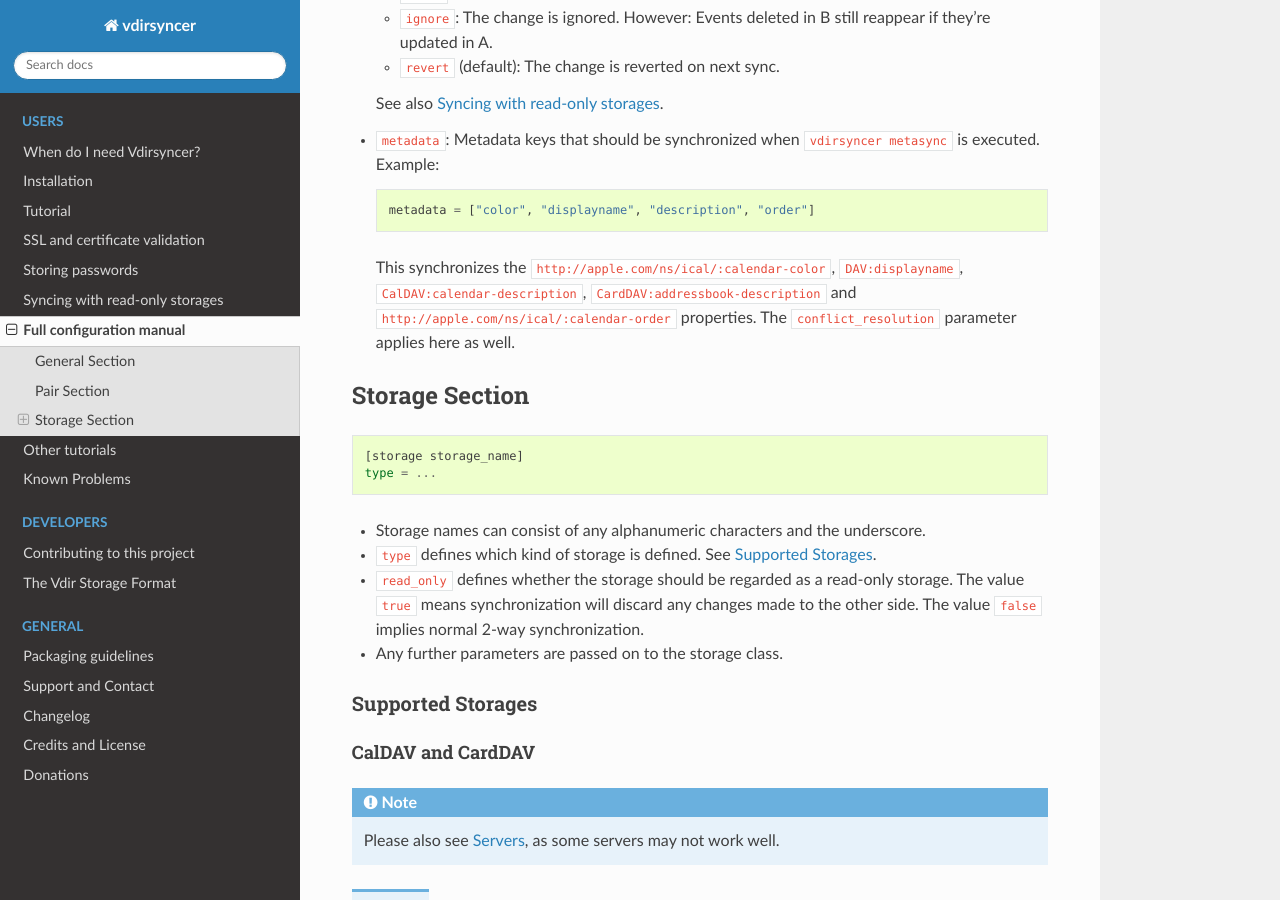
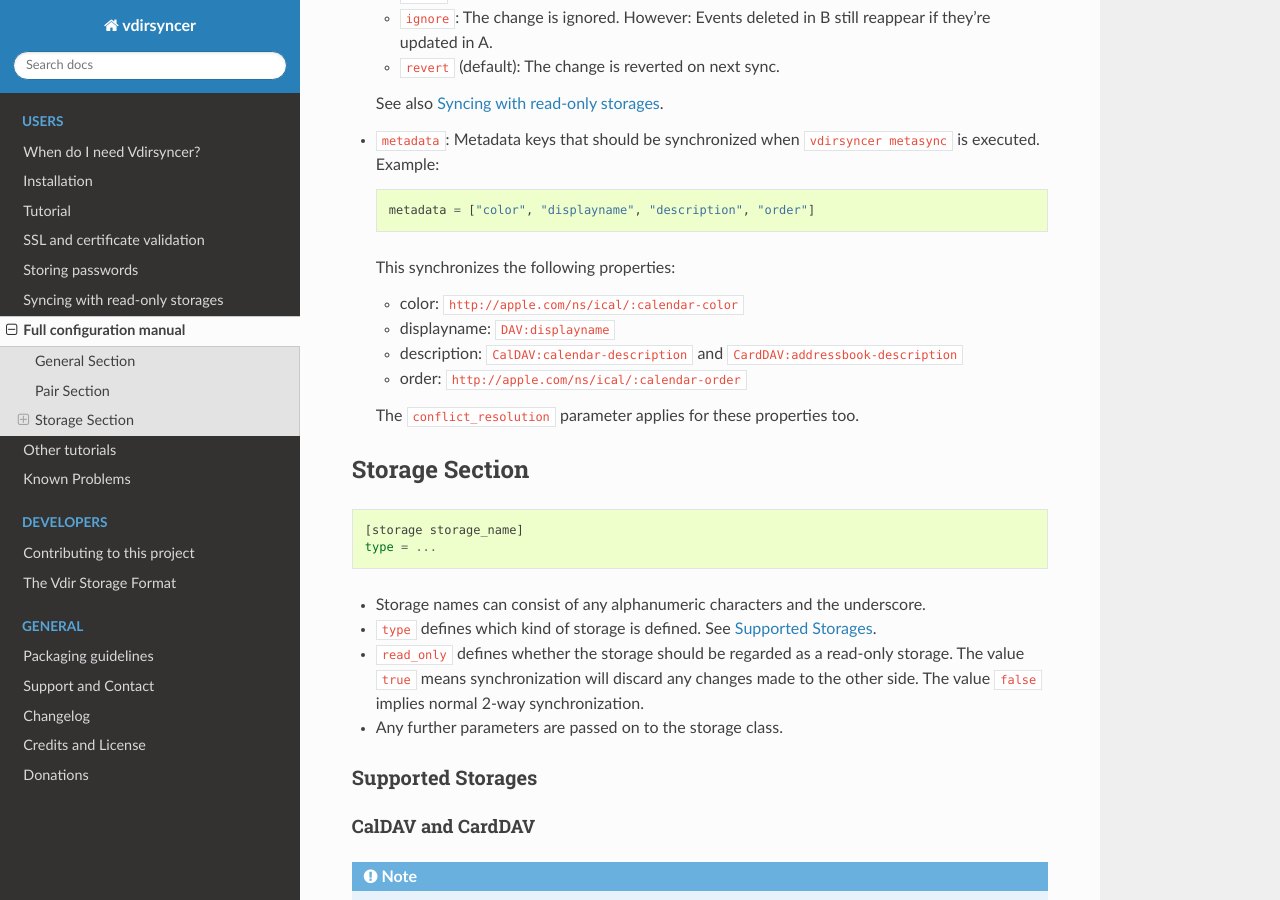
Before and after one commit to pimutils/vdirsyncer, a Sphinx documentation site: the page built from docs/config.rst, in a window 1280 px wide and 900 px high, scrolled down 1926 px. Built offline with Sphinx 7.4.7 and the Read the Docs theme 2.0.0, drawn with Linux system fonts in a browser that asks for light colours.

Commit message:
Improve docs for new meta properties

```diff
--- a/docs/config.rst
+++ b/docs/config.rst
@@ -118,11 +118,14 @@
 
       metadata = ["color", "displayname", "description", "order"]
 
-  This synchronizes the ``http://apple.com/ns/ical/:calendar-color``,
-  ``DAV:displayname``, ``CalDAV:calendar-description``,
-  ``CardDAV:addressbook-description`` and
-  ``http://apple.com/ns/ical/:calendar-order`` properties. The
-  ``conflict_resolution`` parameter applies here as well.
+  This synchronizes the following properties:
+
+  - color: ``http://apple.com/ns/ical/:calendar-color``
+  - displayname: ``DAV:displayname``
+  - description: ``CalDAV:calendar-description`` and ``CardDAV:addressbook-description``
+  - order: ``http://apple.com/ns/ical/:calendar-order``
+
+  The ``conflict_resolution`` parameter applies for these properties too.
 
 .. _storage_config:
 
```
